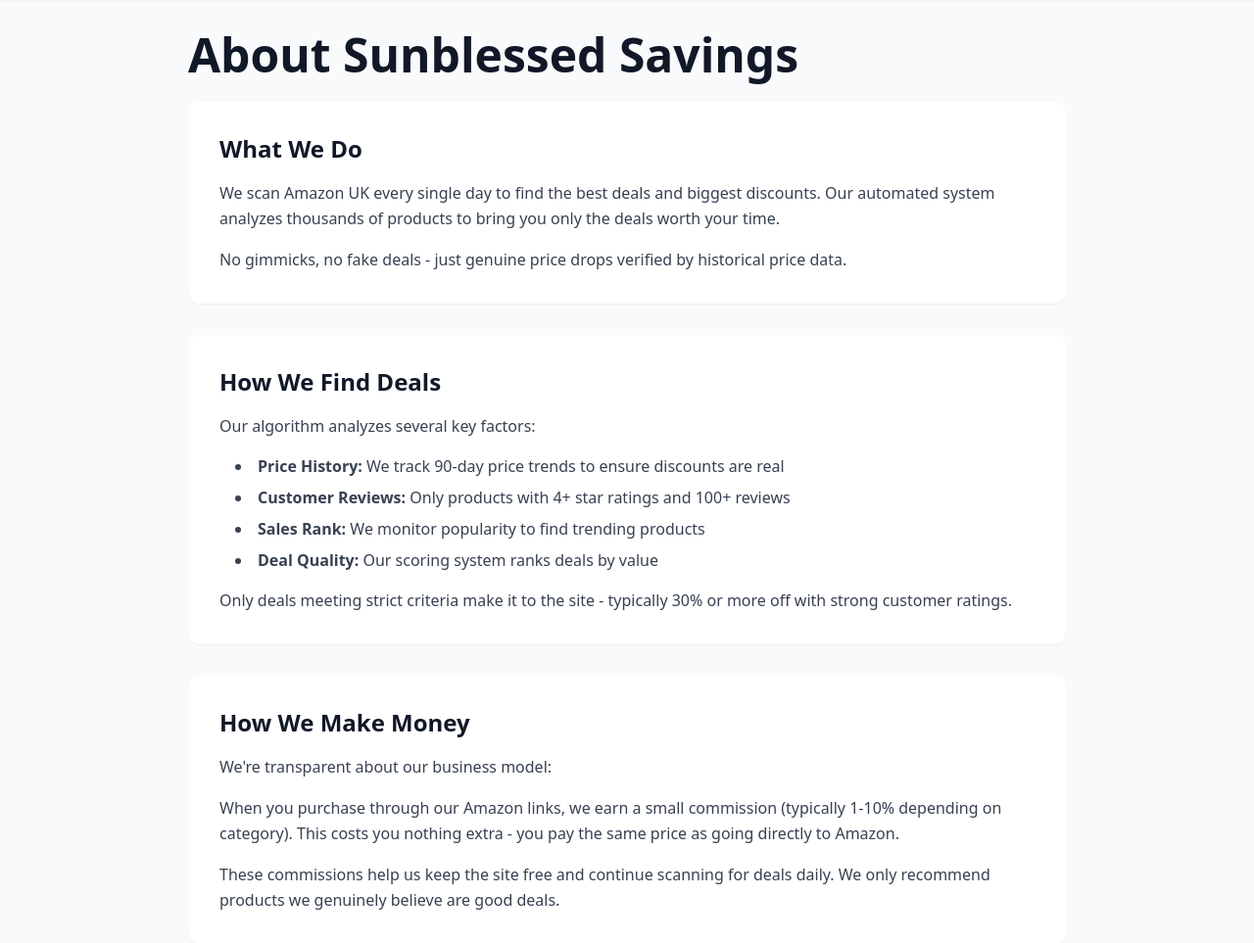
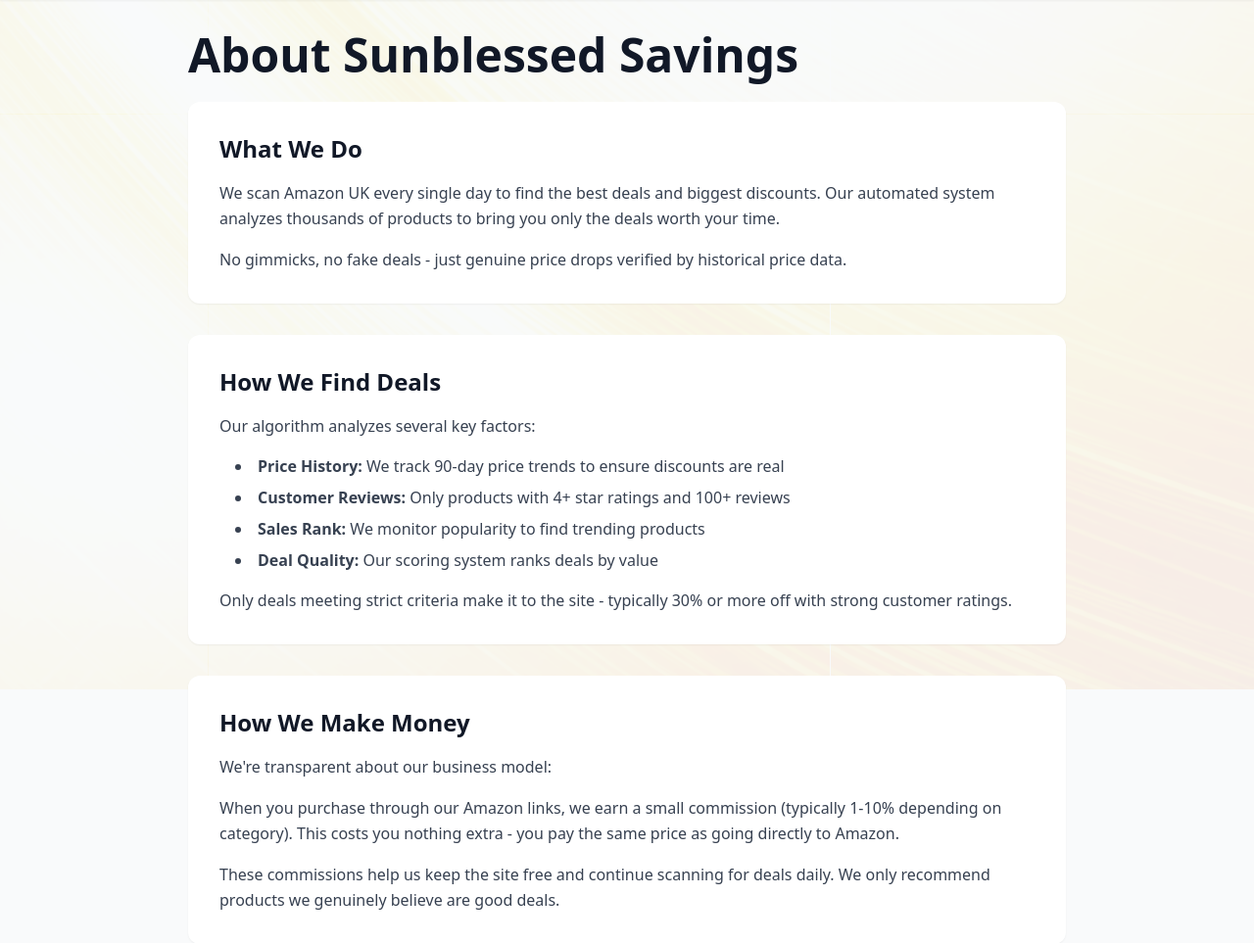
Before and after one commit to Elhashino/amazon-deals, a FastAPI app: page /about in a window 1280 px wide. Shown: the part 96-1059 px from the top of the page at 98% size. Run offline with FastAPI, Linux system fonts and the light colour scheme; some libraries are stand-ins or nearby versions.

Commit message:
Add subtle background image across all pages

```diff
--- a/backend/app/templates/base.html
+++ b/backend/app/templates/base.html
@@ -11,6 +11,56 @@
 
     <!-- Favicon -->
     <link rel="icon" href="/static/images/logo.png" type="image/png">
+
+    <!-- Background Image Styling -->
+    <style>
+        body {
+            position: relative;
+        }
+        body::before {
+            content: "";
+            position: fixed;
+            top: 0;
+            left: 0;
+            width: 100%;
+            height: 100%;
+            background-image: url('/static/images/website-background.png');
+            background-size: cover;
+            background-position: center;
+            background-repeat: no-repeat;
+            background-attachment: fixed;
+            opacity: 0.08; /* Very subtle - increase to 0.15 if you want it more visible */
+            z-index: -1;
+            pointer-events: none;
+        }
+
+        /* ALTERNATIVE STYLES - Uncomment to try different looks:
+
+        OPTION 1: More visible background
+        body::before {
+            opacity: 0.15;
+        }
+
+        OPTION 2: Tiled pattern instead of stretched
+        body::before {
+            background-size: 400px 400px;
+            background-repeat: repeat;
+        }
+
+        OPTION 3: Bottom-right corner watermark
+        body::before {
+            background-size: 50%;
+            background-position: bottom right;
+            opacity: 0.05;
+        }
+
+        OPTION 4: Scrolling background (not fixed)
+        body::before {
+            position: absolute;
+            background-attachment: scroll;
+        }
+        */
+    </style>
 
     {% block extra_head %}{% endblock %}
 </head>
```
Also changed, not shown: backend/app/static/images/website-background.png (added).
